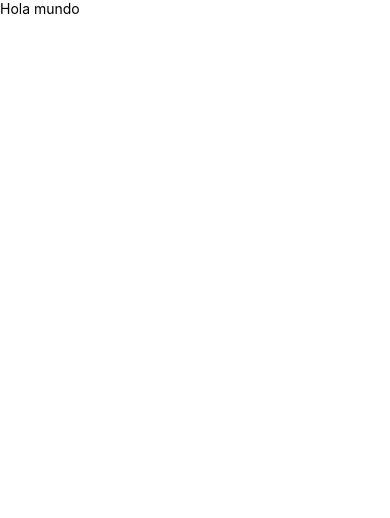
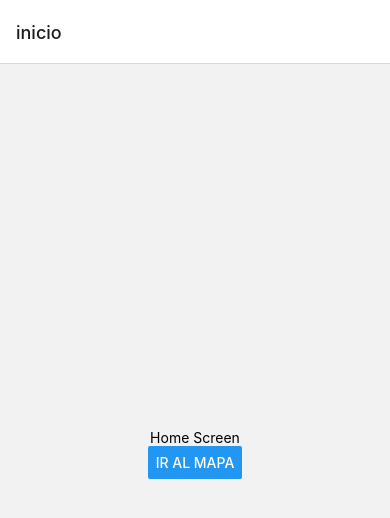
Before and after one commit to oteros2/gps_react_native, a React Native app: screen /inicio in a window 390 px wide. Shown: the top 518 px of the page. Built offline with nearby package versions, Linux system fonts and the light colour scheme.

Commit message:
navigation

```diff
--- a/App.tsx
+++ b/App.tsx
@@ -1,7 +1,22 @@
-import { Text } from "react-native";
+import { NavigationContainer } from '@react-navigation/native';
+import { createNativeStackNavigator } from "@react-navigation/native-stack";
+import HomeScreen from './src/screens/HomeScreen';
+import Map from './src/screens/Map';
+
+type RootStackParamList = {
+  inicio: undefined;
+  gps: undefined;
+};
+
+const Stack = createNativeStackNavigator<RootStackParamList>();
 
 export default function App() {
   return (
-    <Text>Hola mundo</Text>
+    <NavigationContainer>
+      <Stack.Navigator>
+        <Stack.Screen name="inicio" component={HomeScreen} />
+        <Stack.Screen name="gps" component={Map} />
+      </Stack.Navigator>
+    </NavigationContainer>
   );
 }
--- a/package.json
+++ b/package.json
@@ -10,8 +10,12 @@
     "test": "jest"
   },
   "dependencies": {
+    "@react-navigation/native": "^6.1.18",
+    "@react-navigation/native-stack": "^6.11.0",
     "react": "18.3.1",
-    "react-native": "0.76.3"
+    "react-native": "0.76.3",
+    "react-native-safe-area-context": "^4.14.0",
+    "react-native-screens": "^4.3.0"
   },
   "devDependencies": {
     "@babel/core": "^7.25.2",
--- /dev/null
+++ b/src/screens/HomeScreen.tsx
@@ -0,0 +1,28 @@
+import { Button, Text, View } from 'react-native'
+import React from 'react'
+import { NativeStackNavigationProp } from '@react-navigation/native-stack';
+
+type RootStackParamList = {
+    inicio: undefined;
+    gps: undefined;
+  };
+
+  type HomeScreenNavigationProp = NativeStackNavigationProp<RootStackParamList>;
+
+  interface HomeScreenProps {
+    navigation: HomeScreenNavigationProp;
+  }
+
+  const HomeScreen: React.FC<HomeScreenProps> = ({ navigation }) => {
+    return (
+      <View style={{ flex: 1, alignItems: 'center', justifyContent: 'center' }}>
+        <Text>Home Screen</Text>
+        <Button
+          title="Ir al mapa"
+          onPress={() => navigation.navigate('gps')}
+        />
+      </View>
+    );
+  };
+
+  export default HomeScreen;
--- /dev/null
+++ b/src/screens/Map.tsx
@@ -0,0 +1,10 @@
+import { View, Text } from 'react-native'
+import React from 'react'
+
+export default function Map() {
+  return (
+    <View>
+      <Text>Map</Text>
+    </View>
+  )
+}
```
Also changed, not shown: 2 other files (tests, documents, lock files or other folders).
